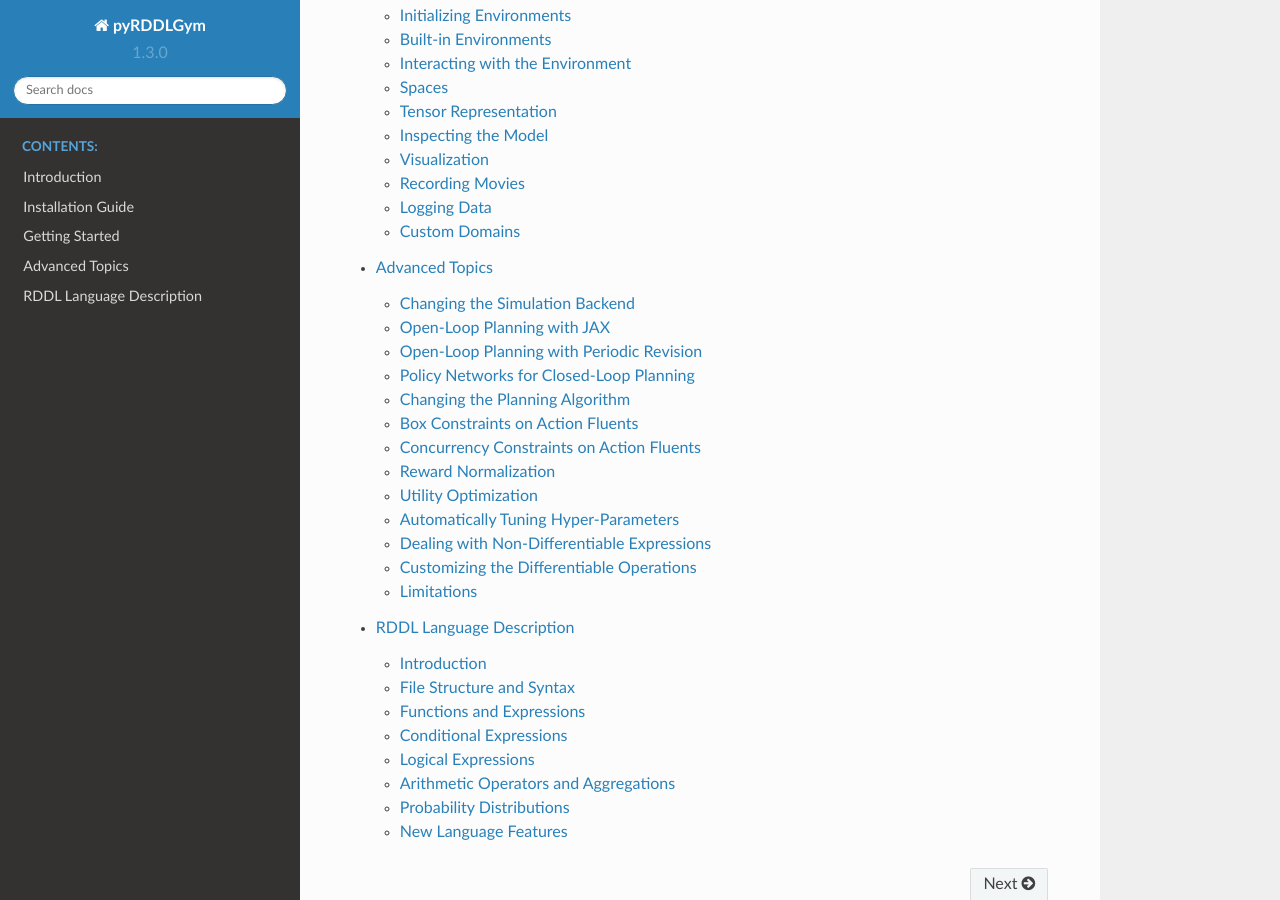
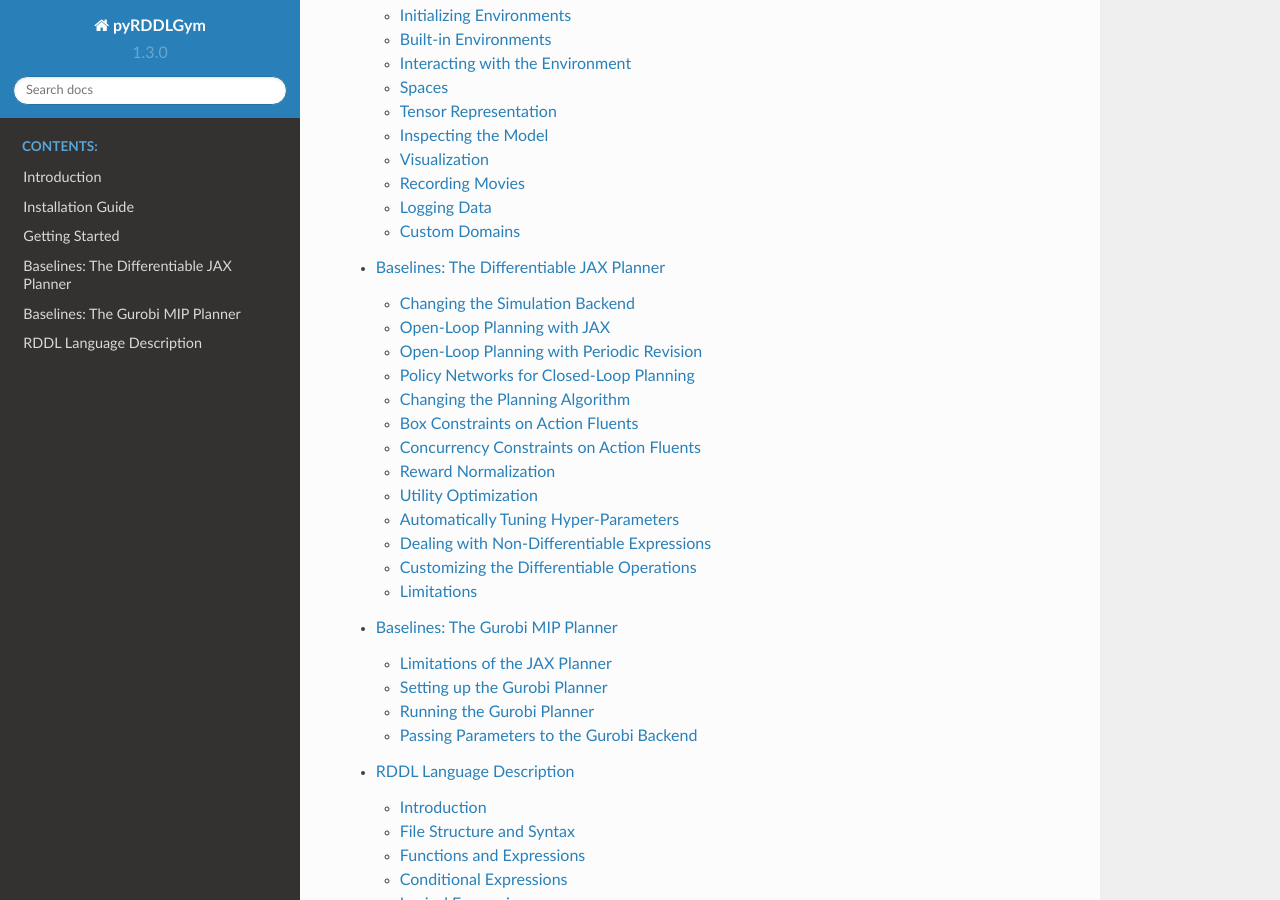
Before and after one commit to pyrddlgym-project/pyRDDLGym, a Sphinx documentation site: the page built from docs/index.rst, in a window 1280 px wide and 900 px high, scrolled down 552 px. Built offline with Sphinx 7.4.7 and the Read the Docs theme 2.0.0, drawn with Linux system fonts in a browser that asks for light colours; part of the change alters nothing that is shown.

Commit message:
Added gurobi planner documentation

```diff
--- /dev/null
+++ b/docs/gurobi.rst
@@ -0,0 +1,111 @@
+Baselines: The Gurobi MIP Planner
+===============
+
+In this tutorial, we discuss the limitations of the JAX planner and present an alternative
+framework that automatically compiles RDDL code into a Gurobi mixed-integer program (MIP)
+that can be optimized to compute optimal controls.
+
+Limitations of the JAX Planner
+-------------------
+
+While the JAX planner is highly scalable and adaptable to high dimensional problems, and its
+automatic continuous model relaxations even allow many discrete problems to be quickly optimized,
+it's performance suffers when the problem structure is entirely discrete.
+
+To diagnose this issue, it is advisable to compare the training loss to the test loss at the time of convergence.
+A low, or drastically improving, training loss with a similar test loss indicates that the continuous model relaxation
+is accurate around the optimal plan or policy. On the other hand, a low training loss coupled with a high test loss
+indicates that the continuous model relaxation is poor, and it is likely that the solution obtained will be poor as well.
+
+Setting up the Gurobi Planner
+-------------------
+
+The Gurobi planner can optimize many discrete state/action problems where the JAX planner performs poorly as indicated above.
+To run the Gurobi planner, you will need to install a valid academic or institutional
+`Gurobi license <https://www.gurobi.com/academia/academic-program-and-licenses/>`_, as well as the Gurobi python package
+version 10.0.1 or later
+
+.. code-block:: shell
+
+    python -m pip install gurobipy==10.0.1
+
+Running the Gurobi Planner
+-------------------
+
+The Gurobi planner is very simple to run, and comes wrapped inside both an online and an offline controller,
+following the structure of the JAX planner.
+
+First, set up the environment as usual, extracting the underlying RDDL model:
+
+.. code-block:: python
+
+    from pyRDDLGym.Core.Env.RDDLEnv import RDDLEnv
+    from pyRDDLGym.Examples.ExampleManager import ExampleManager
+
+    info = ExampleManager.GetEnvInfo(domain)
+    env = RDDLEnv.build(info, instance)
+    model = env.model
+
+Next, create the plan or policy architecture that we will be optimizing. In this case, we will instantiate
+an open loop plan (a sequence of controls that will be optimized directly):
+
+.. code-block:: python
+
+    from pyRDDLGym.Core.Gurobi.GurobiRDDLPlanner import GurobiStraightLinePlan
+
+   	plan = GurobiStraightLinePlan()
+
+Finally, create the controller, which is an instance of the ``BaseAgent`` class. This means we
+can call ``evaluate(env)`` to directly begin optimization on the environment!
+
+.. code-block:: python
+
+    controller = GurobiOnlineController(rddl=model, plan=plan, rollout_horizon=5)
+    controller.evaluate(env, verbose=True, render=True)
+
+Putting this together, we have:
+
+.. code-block:: python
+
+    from pyRDDLGym.Core.Env.RDDLEnv import RDDLEnv
+    from pyRDDLGym.Core.Gurobi.GurobiRDDLPlanner import GurobiStraightLinePlan
+    from pyRDDLGym.Core.Gurobi.GurobiRDDLPlanner import GurobiOnlineController
+    from pyRDDLGym.Examples.ExampleManager import ExampleManager
+
+    # create the environment
+    info = ExampleManager.GetEnvInfo(domain)
+    env = RDDLEnv.build(info, instance, enforce_action_constraints=True)
+    model = env.model
+
+    # create and evaluate the controller
+    plan = GurobiStraightLinePlan()
+    controller = GurobiOnlineController(rddl=model, plan=plan, rollout_horizon=5)
+    controller.evaluate(env, verbose=True, render=True)
+
+    env.close()
+
+Passing Parameters to the Gurobi Backend
+-------------------
+
+Gurobi is by its nature highly `configurable <https://www.gurobi.com/documentation/current/refman/parameters.html>`_.
+Parameters can be passed to the Gurobi model through a ``gurobi.env`` file, or directly through the pyRDDLGym interface.
+
+To understand the first approach, suppose we wish to subject each Gurobi optimization to a time limit of 60 seconds,
+as to print progress during optimization to console. You can specify this by creating a ``gurobi.env`` file in the same
+directory where your launch script is located, with the following content:
+
+.. code-block:: shell
+
+    TimeLimit 60
+    OutputFlag 1
+
+To understand the second approach, you can alternatively pass these parameters as a dictionary to the
+``model_params`` argument of the controller instance:
+
+.. code-block:: python
+
+    controller = GurobiOnlineController(rddl=model, plan=plan, rollout_horizon=5,
+                                        model_params={'TimeLimit': 60, 'OutputFlag': 1})
+
+An online and offline controller type are provided in pyRDDLGym, which mirror the functionality of the JAX
+planner discussed previously.
--- a/docs/index.rst
+++ b/docs/index.rst
@@ -12,5 +12,6 @@ Welcome to pyRDDLGym's documentation!
     introduction
     install
     start
-    advanced
+    jax
+    gurobi
     rddl
--- a/docs/advanced.rst
+++ b/docs/jax.rst
@@ -1,5 +1,9 @@
-Advanced Topics
+Baselines: The Differentiable JAX Planner
 ===============
+
+In this tutorial, we discuss how the pure-python simulation backend can be swapped out with a
+more performant JAX compilation. We also discuss how to use this backend to perform gradient-based
+optimization in sufficiently-smooth environments that support the computation of gradients.
 
 Changing the Simulation Backend
 -------------------
```
